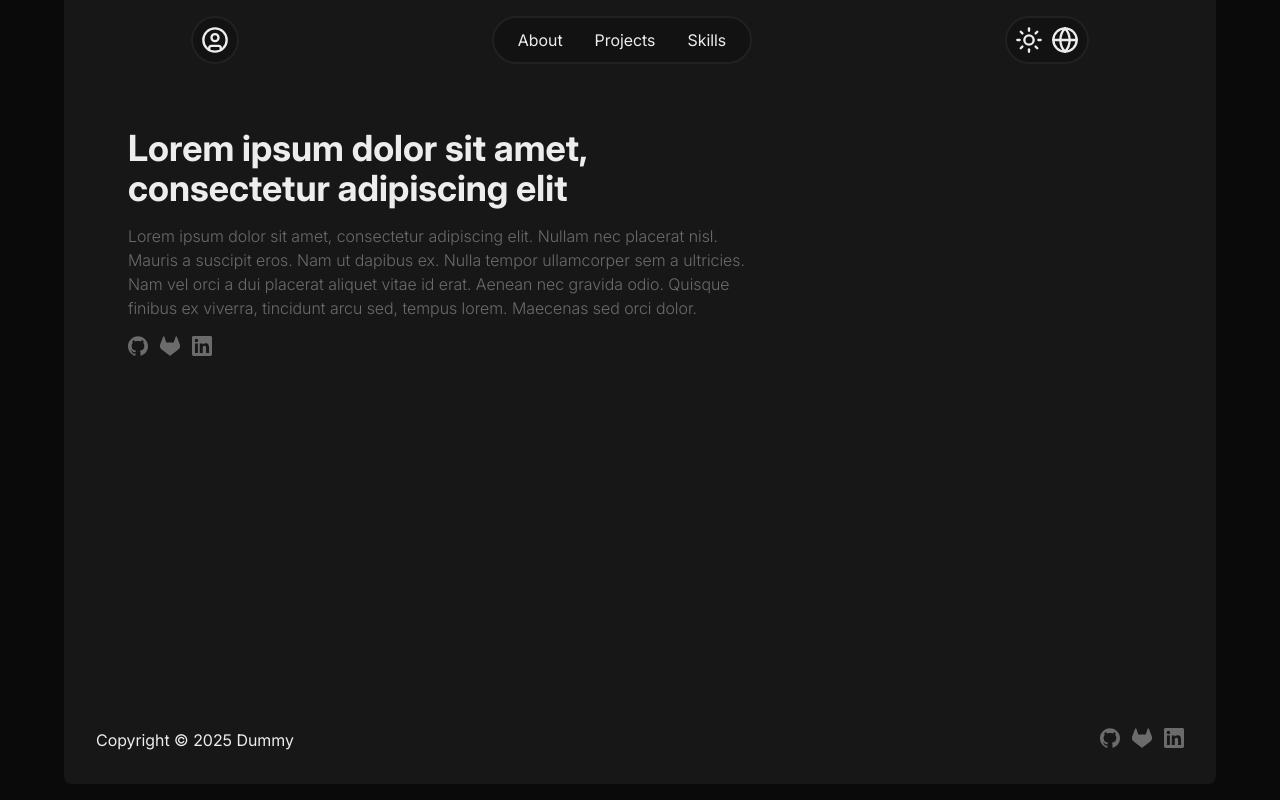
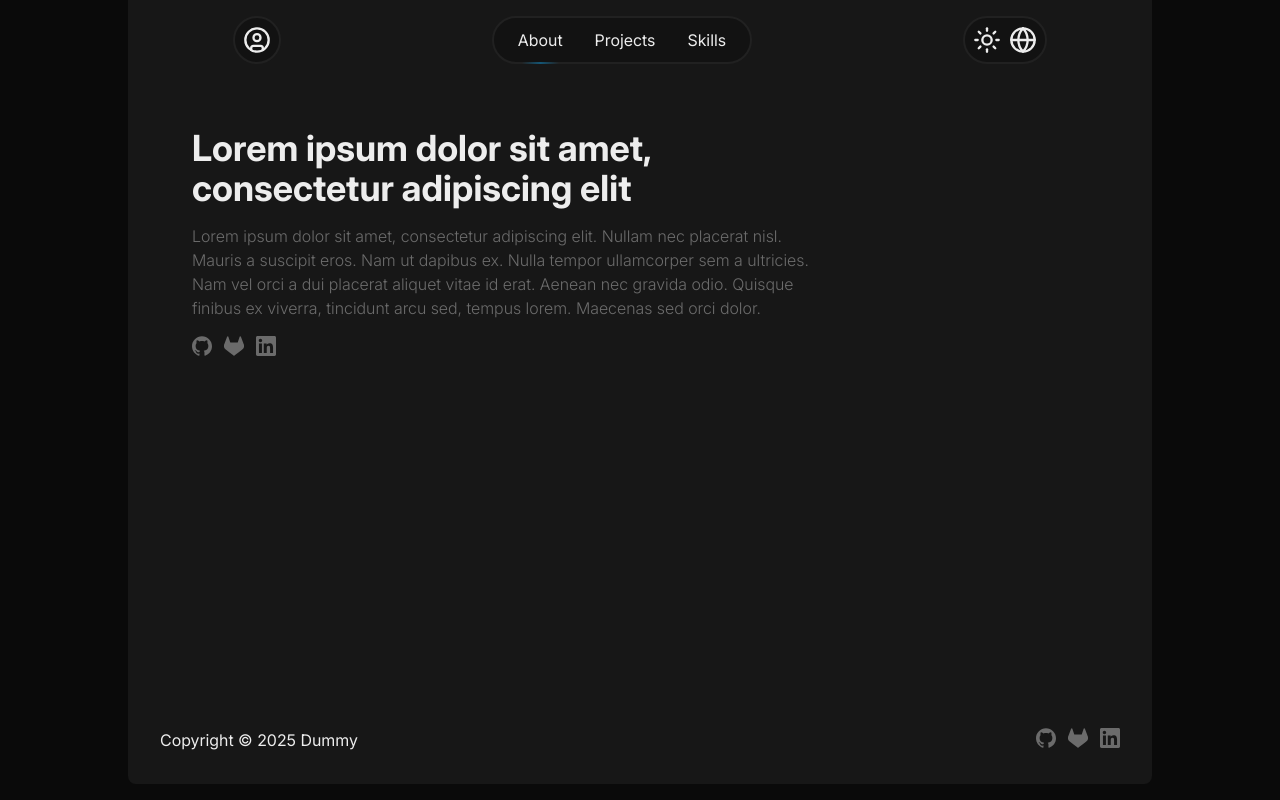
Before and after one commit to 0herm/workbee, a Next.js app: page / in a window 1280 px wide. Built offline with nearby package versions, Linux system fonts and the light colour scheme.

Commit message:
nav styling and layout

```diff
--- a/src/app/layout.tsx
+++ b/src/app/layout.tsx
@@ -18,15 +18,15 @@ export default function RootLayout({ children }: Readonly<{children: React.React
     return (
         <html lang='en' className={`${theme}`} suppressHydrationWarning>
             <head/>
-            <body className='bg-dark w-screen h-screen m-0 min-h-screen px-[4rem] pb-[1rem] font-[family-name:Inter] antialiased align-middle break-words leading-[1.5] tracking-normal'>
-                <div className='relative bg-normal w-full h-full rounded-b-lg pt-[1rem]'>
+            <body className='bg-dark w-screen h-screen m-0 min-h-screen sm:px-[2rem] md:px-[4rem] lg:px-[8rem] pb-[1rem] font-[family-name:Inter] antialiased align-middle break-words leading-[1.5] tracking-normal'>
+                <div className='relative bg-normal w-full h-full rounded-b-lg pt-[1rem] grid grid-rows-[min-content_1fr_min-content]'>
                     <nav className='w-full flex justify-center'>
                         <NavBar />
                     </nav>
-                    <main className='w-full'>
+                    <main className='w-full h-full'>
                         {children}
                     </main>
-                    <footer className='absolute bottom-0 w-full'>
+                    <footer className='w-full mt-auto'>
                         <Footer />
                     </footer>
                 </div>
--- a/src/components/nav/nav.tsx
+++ b/src/components/nav/nav.tsx
@@ -1,26 +1,40 @@
+'use client'
+
 import { CircleUser, Globe, Sun } from 'lucide-react'
 import Link from 'next/link'
+import { usePathname } from 'next/navigation'
 
 export default function NavBar() {
+    const page = usePathname().split('/')[1]
+
     return (
-        <div className='w-full flex flex-row justify-around'>
-            <div className='bg-darker p-[0.5rem] rounded-full border-[0.15rem] border-light'>
+        <div className='w-full h-full flex flex-row justify-around'>
+            <div className='flex items-center bg-darker p-[0.5rem] rounded-full border-[0.15rem] border-light'>
                 <Link href='/'>
                     <CircleUser className='size-[1.75rem]'/>
                 </Link>
             </div>
-            <div className='flex flex-row items-center gap-[2rem] bg-darker px-[1.5rem] py-[0.5rem] rounded-full border-[0.15rem] border-light'>
-                <Link href='/'>
+            <div className='flex flex-row items-center gap-[2rem] bg-darker px-[1.5rem] rounded-full border-[0.15rem] border-light'>
+                <Link href='/' className='relative flex items-center h-full'>
                     <h1>About</h1>
+                    {page === '' &&
+                        <span className='absolute inset-x-1 -bottom-[0.15rem] h-[0.15rem] bg-gradient-to-r from-sky-500/0 via-sky-500/40 to-sky-500/0'></span>
+                    }
                 </Link>
-                <Link href='/projects'>
+                <Link href='/projects' className='relative flex items-center h-full'>
                     <h1>Projects</h1>
+                    {page === 'projects' &&
+                        <span className='absolute inset-x-1 -bottom-[0.15rem] h-[0.15rem] bg-gradient-to-r from-sky-500/0 via-sky-500/40 to-sky-500/0'></span>
+                    }
                 </Link>
-                <Link href='/skills'>
+                <Link href='/skills' className='relative flex items-center h-full'>
                     <h1>Skills</h1>
+                    {page === 'skills' &&
+                        <span className='absolute inset-x-1 -bottom-[0.15rem] h-[0.15rem] bg-gradient-to-r from-sky-500/0 via-sky-500/40 to-sky-500/0'></span>
+                    }
                 </Link>
             </div>
-            <div className='flex flex-row gap-[0.5rem] bg-darker p-[0.5rem] rounded-full border-[0.15rem] border-light'>
+            <div className='flex flex-row items-center gap-[0.5rem] bg-darker p-[0.5rem] rounded-full border-[0.15rem] border-light'>
                 <Sun className='size-[1.75rem]'/>
                 <Globe className='size-[1.75rem]'/>
             </div>
```
